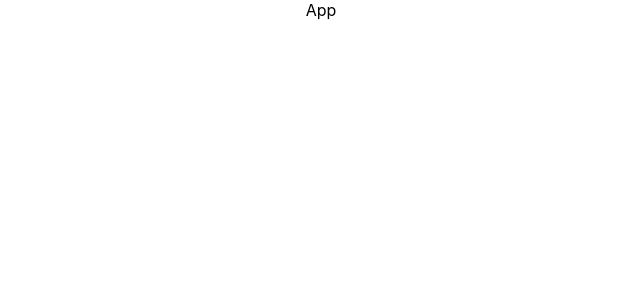
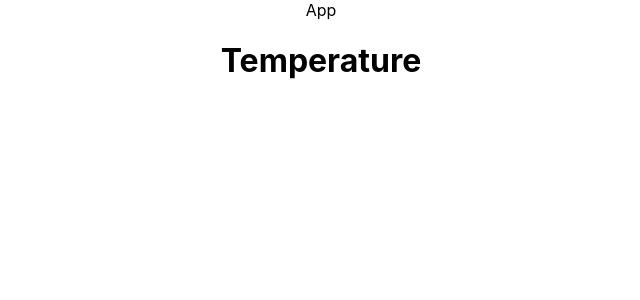
Before and after one commit to maricd7/TempTrek, a React (Create React App) app: page / in a window 1280 px wide. Shown: the top 300 px of the page, without its empty margins (319-959 px from the left). Built offline with nearby package versions, Linux system fonts and the light colour scheme.

Commit message:
added dependencies

```diff
--- a/package.json
+++ b/package.json
@@ -6,9 +6,11 @@
     "@testing-library/jest-dom": "^5.17.0",
     "@testing-library/react": "^13.4.0",
     "@testing-library/user-event": "^13.5.0",
+    "dotenv": "^16.3.1",
     "react": "^18.2.0",
     "react-dom": "^18.2.0",
     "react-scripts": "5.0.1",
+    "tailwind": "^4.0.0",
     "web-vitals": "^2.1.4"
   },
   "scripts": {
--- a/src/App.js
+++ b/src/App.js
@@ -1,10 +1,12 @@
 import logo from './logo.svg';
 import './App.css';
+import { Temperature } from './components';
 
 function App() {
   return (
     <div className="App">
      App
+     <Temperature/>
     </div>
   );
 }
--- a/src/components/Temperature/Temperature.js
+++ b/src/components/Temperature/Temperature.js
@@ -1,7 +1,9 @@
 import React from 'react'
 
 export const Temperature = () => {
-  return (
+    const apiKey = process.env.REACT_APP_API_KEY;
+//    const URL = `https://api.openweathermap.org/data/2.5/weather?lat=${lat}&lon=${lon}&appid=${API_KEY}`
+    return (
     <h1>Temperature</h1>
   )
 }
--- a/src/components/Temperature/index.js
+++ b/src/components/Temperature/index.js
@@ -0,0 +1 @@
+export * from "./Temperature";
```
Also changed, not shown: 2 other files (tests, documents, lock files or other folders).
